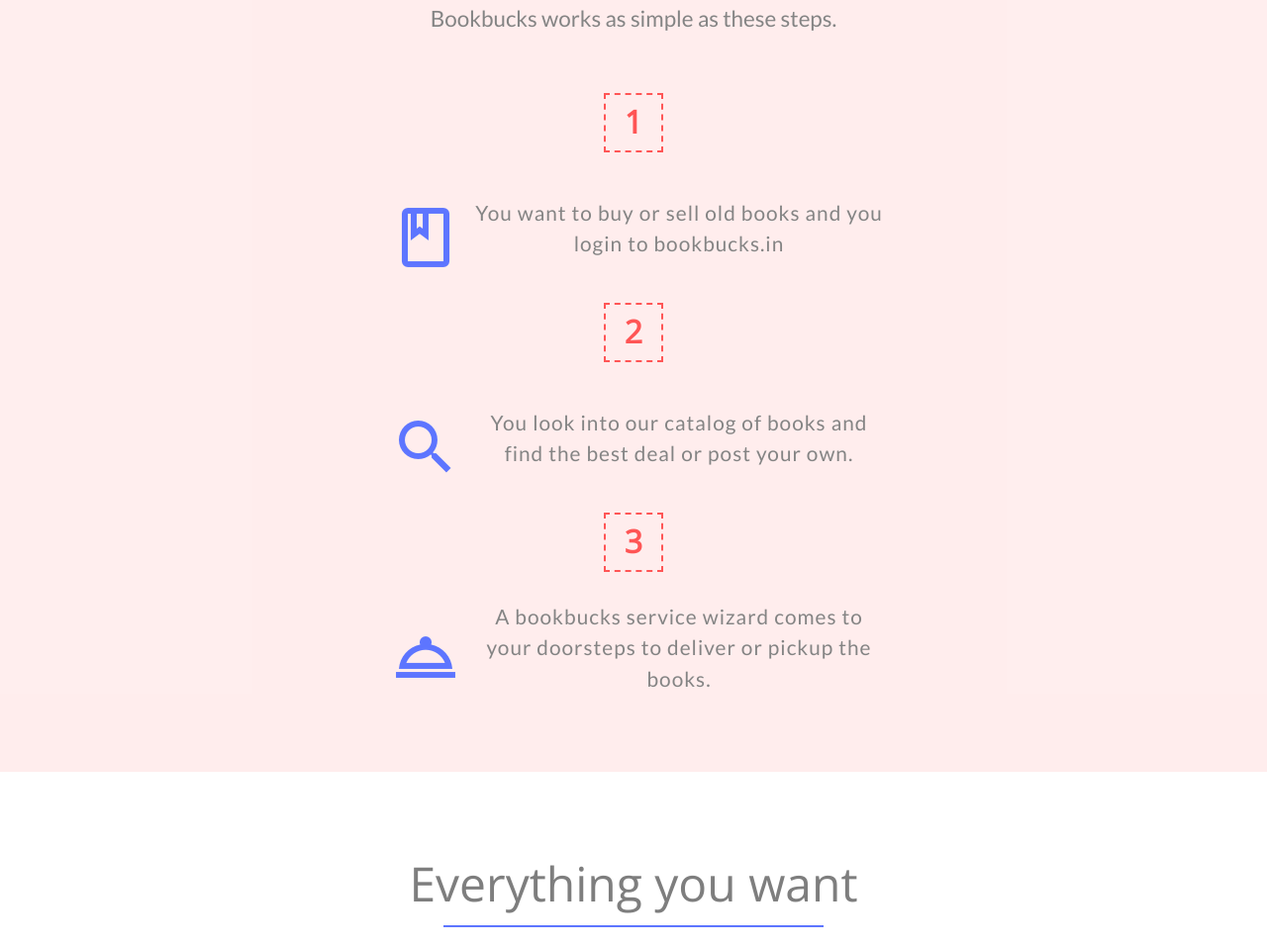
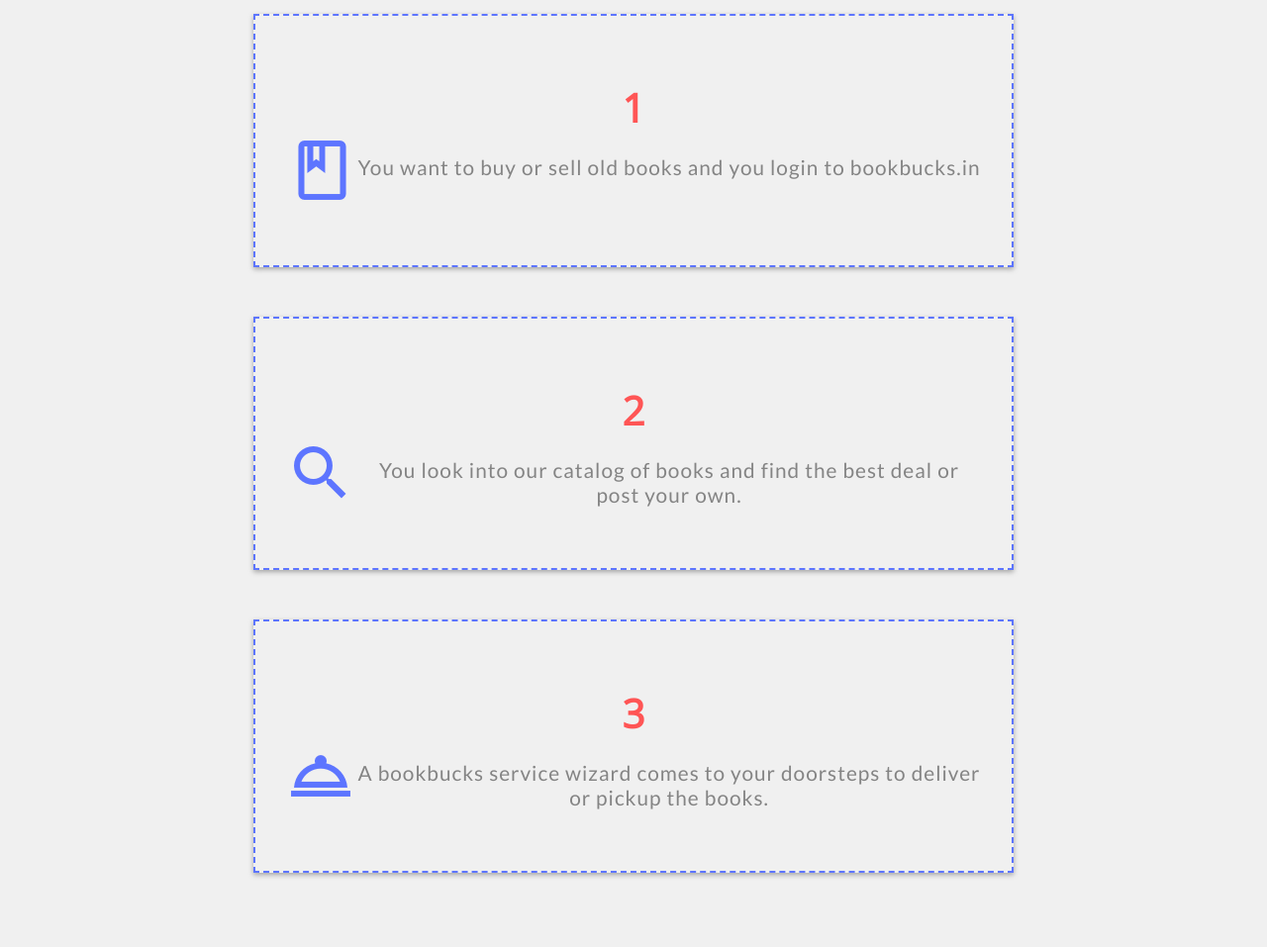
Before and after one commit to anisthdev/bookbuck, a plain HTML site: page index.html in a window 1280 px wide. Shown: the part 1840-2797 px from the top of the page at 99% size. Drawn offline with nearby package versions, Linux system fonts and the light colour scheme.

Commit message:
modified steps section

```diff
--- a/index.html
+++ b/index.html
@@ -57,25 +57,25 @@
     <section class="steps_section">
         <h2 class="section-heading" data-aos="fade-up">How it Works</h2>
         <p class="section-desc" data-aos="fade-up">Bookbucks works as simple as these steps.</p>
-        <div class="container">
-            <div>
-                <p class="step-number" data-aos="fade-up">1</p>
-                <div class="step-desc" data-aos="fade-up">
-                    <span class="material-icons-outlined icon-md">book</span>
-                    <p>You want to buy or sell old books and you login to bookbucks.in </p>
-                </div>
+        <div class="step-box">
+            <p class="step-number">1</p>
+            <div class="step-inner-box">
+                <div class="material-icons-outlined icon-md">book</div>
+                <div class="step-desc"> You want to buy or sell old books and you login to bookbucks.in </div>
             </div>
-            <div>
-            <p class="step-number" data-aos="fade-up">2</p>
-            <div class="step-desc" data-aos="fade-up">
-                <span class="material-icons-outlined icon-md">search</span>
-                <p>You look into our catalog of books and find the best deal or post your own. </p>
+        </div>
+        <div class="step-box">
+            <p class="step-number">2</p>
+            <div class="step-inner-box">
+                <div class="material-icons-outlined icon-md">search</div>
+                <div class="step-desc">You look into our catalog of books and find the best deal or post your own. </div>
             </div>
-            </div>
-            <p class="step-number" data-aos="fade-up">3</p>
-            <div class="step-desc" data-aos="fade-up">
-                <span class="material-icons-outlined icon-md">room_service</span>
-                <p>A bookbucks service wizard comes to your doorsteps to deliver or pickup the books.</p>
+        </div>
+        <div class="step-box">
+            <p class="step-number">3</p>
+            <div class="step-inner-box">
+                <div class="material-icons-outlined icon-md">room_service</div>
+                <div class="step-desc">A bookbucks service wizard comes to your doorsteps to deliver or pickup the books.</div>
             </div>
         </div>
     </section>
@@ -97,7 +97,7 @@
         <h2 class="section-heading" data-aos="fade-up">Our Customers say</h2>
         <p class="section-desc" data-aos="fade-up">We provide quality service to our customers. Here is what some of them reviewed.</p>
         <div class="container" data-aos="fade-up">
-            <div class="row space_around">
+            <div class="row">
                 <div class="feedback-col feedback-box">
                     <span class="material-icons-outlined feedback-box-icon">format_quote</span>
                     <img src="imgs/man-1.jpg" class="feedback-img">
--- a/styles/landing.css
+++ b/styles/landing.css
@@ -11,11 +11,16 @@
 }
 
 section{
-    margin-bottom: 30px;
+    padding-bottom: 30px;
 }
 
 .section-heading {
     padding-top: 50px;
+    margin: 0;
+    font-size: 3rem;
+    font-weight: 400;
+    text-align: center;
+    color: #7e7e7e;
 }
 
 p {
@@ -34,14 +39,6 @@
 }
 
 
-h2 {
-    margin: 0;
-    font-size: 3rem;
-    font-weight: 400;
-    text-align: center;
-    color: #7e7e7e;
-}
-
 h2:after {
     content: "";
     display: block;
@@ -55,10 +52,6 @@
     font-weight: 300;
     font-size: 1.5rem;
     text-transform: uppercase;
-}
-
-.space_around{
-    justify-content: space-around;
 }
 
 .section-desc{
@@ -91,7 +84,7 @@
     padding: 10px 0;
     width: 10rem;
     text-align: center;
-    transition: background-color 2s #ff5555;
+    transition: background-color 0.2s ease-in;
 }
 
 .btn-primary {
@@ -126,7 +119,6 @@
     position: relative;
     clear: both;
     background-color: #ff5555;
-    margin-bottom: 80px;
 }
 
 .hero-text-box{
@@ -172,43 +164,47 @@
 /*---------Works Section---------*/
 
 .steps_section{
-    background-color: rgba(255, 85, 85, 0.1);
-    padding-bottom: 70px;
+    background-color: rgb(240, 240, 240);
 }
 
-.steps-box{
-    margin-top: 20px;
-    text-align: center;
-}
 
 .step-number{
     font-weight: 600;
-    margin: 20px auto;
+    margin: 0 auto;
     padding-top: 5px;
-    font-size: 2rem;
+    font-size: 2.5rem;
     color: #ff5555;
     width: 60px;
     height: 60px;
-    border: 2px dashed #ff5555;
-/*    border-radius: 50%;*/
+}
+
+.step-box {
+    margin: 50px auto;
+    width: 60%;
+    padding: 60px 0;
+    border: 2px dashed #5d75ff;
+    box-shadow: 0px 2px 5px #a3a3a3;
+
+}
+
+.step-inner-box{
+    padding: 0 30px;
+    display: flex;
+    justify-content: center;
+    margin: 0 auto;
 }
 
 .step-desc{
-    display: flex;
-    justify-content: start;
-    align-items: center;
+    text-align: center;
+    padding-top: 20px;;
     font-family: 'Lato';
-    width: 50%;
-    margin: 0 auto;
-    line-height: 1.5;
     font-size: 1.3rem;
     letter-spacing: 1px;
 }
 
 
 section .icon-md{
-    padding: 30px 10px 10px 10px;
-    display: block;
+    vertical-align: middle;
     color: #5d75ff;
     font-size: 4.5rem;
 }
```
